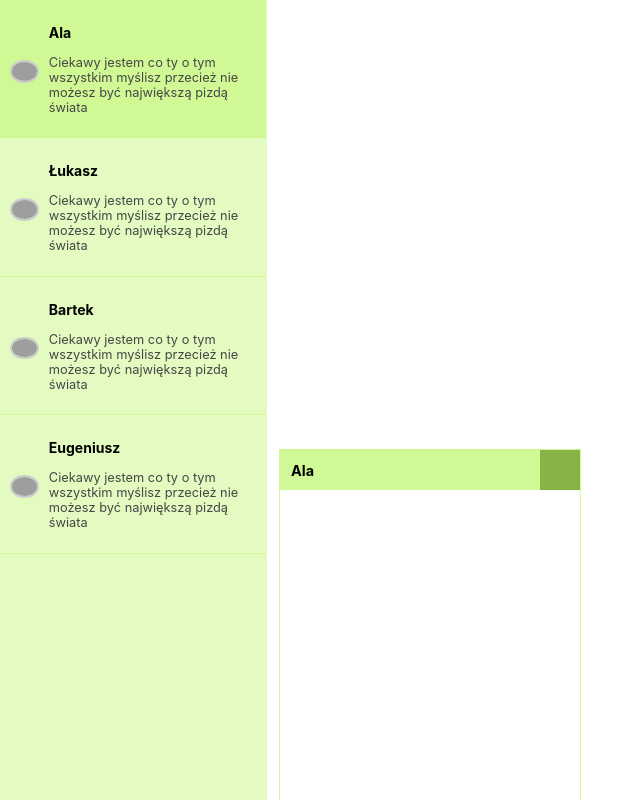
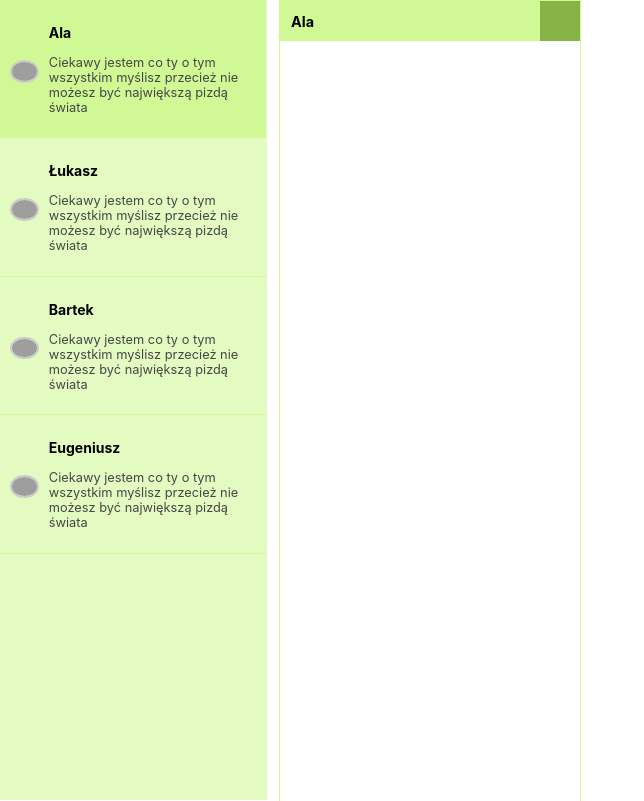
Before and after one commit to larysoftware/Leaf, a React app in the folder public/chat/: page / in a window 1280 px wide. Both pictures are taken after a click on the item 133 px from the left and 69 px from the top of the page. Shown: the whole page, without its empty margins (0-644 px from the left). Built offline with nearby package versions, Linux system fonts and the light colour scheme; grey boxes are pictures that could not be loaded.

Commit message:
chat app in progress

```diff
--- a/public/chat/src/App.css
+++ b/public/chat/src/App.css
@@ -3,5 +3,6 @@
     bottom: 0;
     left: 279px;
     width: auto;
-    height: auto;
+    height: 100%;
+    display: flex;
 }
--- a/public/chat/src/colors.less
+++ b/public/chat/src/colors.less
@@ -1,3 +1,4 @@
 @diffColor: #87b347;
+@diffColorDark: #3a5609;
 @root: #d0f996;
 @c0:#e3fbc1;
--- a/public/chat/src/components/WindowChat/WindowChat.less
+++ b/public/chat/src/components/WindowChat/WindowChat.less
@@ -3,14 +3,14 @@
 @widthClose: 40px;
 @heightHeader: 40px;
 .WindowChat {
-  position: relative;
   border-right: 1px solid @root;
   border-left: 1px solid @root;
   border-top: 1px solid @root;
   width: 300px;
-  height: 350px;
+  height: 100%;
   margin-right: 5px;
   float: left;
+  bottom: 0;
   .WindowChat__header {
     position: relative;
     display: flex;
@@ -31,6 +31,10 @@
       width: @widthClose;
       height: @widthClose;
       float: right;
+      cursor: pointer;
+      &:hover {
+        background: @diffColorDark;
+      }
     }
   }
 }
```
